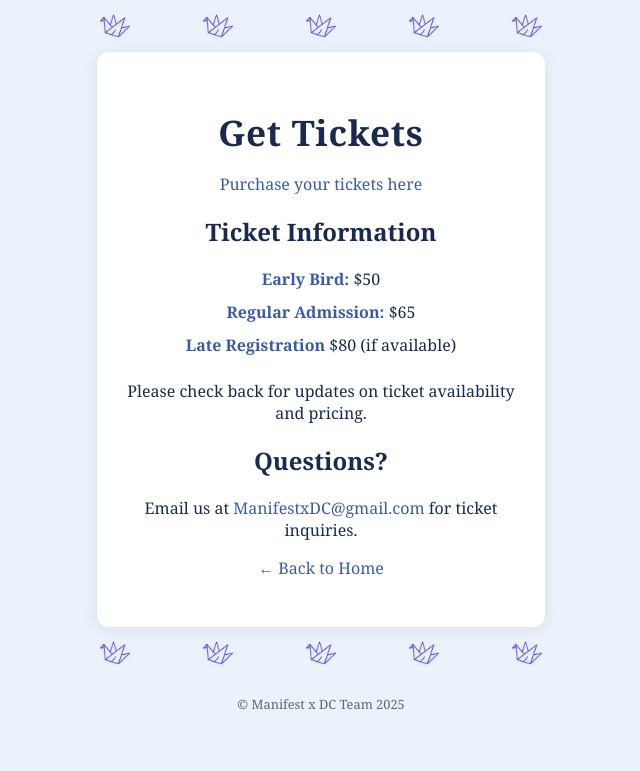
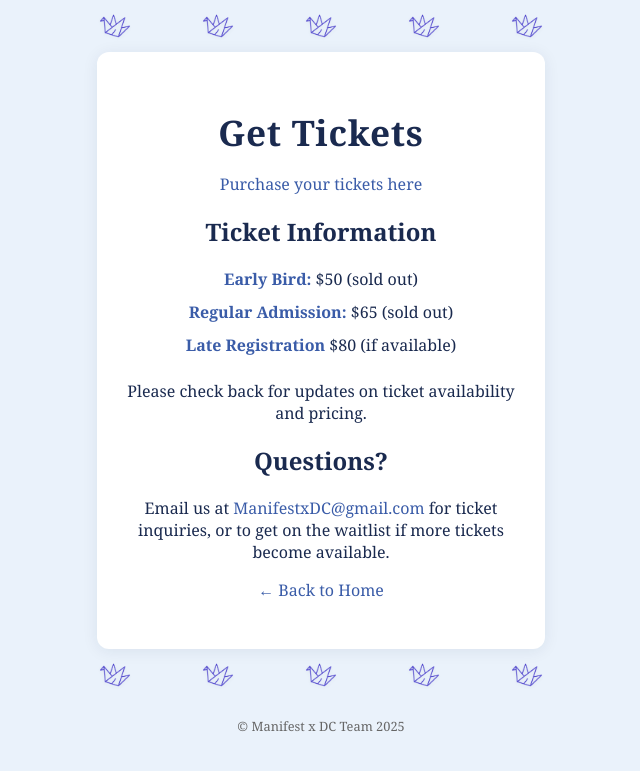
Before and after one commit to manifestxdc/manifestxdc.github.io, a Jekyll site: the page built from tickets.md, in a window 1280 px wide. Shown: the top 771 px of the page, without its empty margins (319-959 px from the left). Built offline with Jekyll 4.4.1, drawn with Linux system fonts in a browser that asks for light colours.

```diff
--- a/tickets.md
+++ b/tickets.md
@@ -7,13 +7,13 @@ title: Get Tickets - Manifest x DC
 [Purchase your tickets here](https://luma.com/f4bnrtwq)
 
 ## Ticket Information
-- **Early Bird:** $50
-- **Regular Admission:** $65
+- **Early Bird:** $50 (sold out)
+- **Regular Admission:** $65 (sold out)
 - **Late Registration** $80 (if available)
 
 Please check back for updates on ticket availability and pricing.
 
 ## Questions?
-Email us at [ManifestxDC@gmail.com](mailto:ManifestxDC@gmail.com) for ticket inquiries.
+Email us at [ManifestxDC@gmail.com](mailto:ManifestxDC@gmail.com) for ticket inquiries, or to get on the waitlist if more tickets become available.
 
 [← Back to Home](/)
```
Also changed, not shown: index.md (+1 -1 lines), schedule.md (added, +20 -0 lines).
